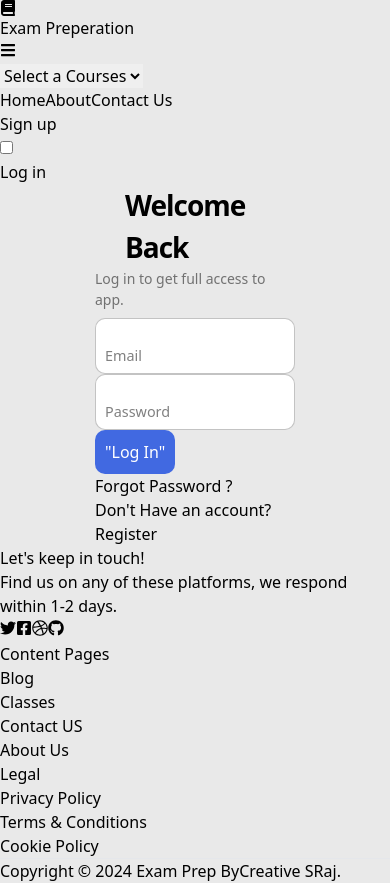
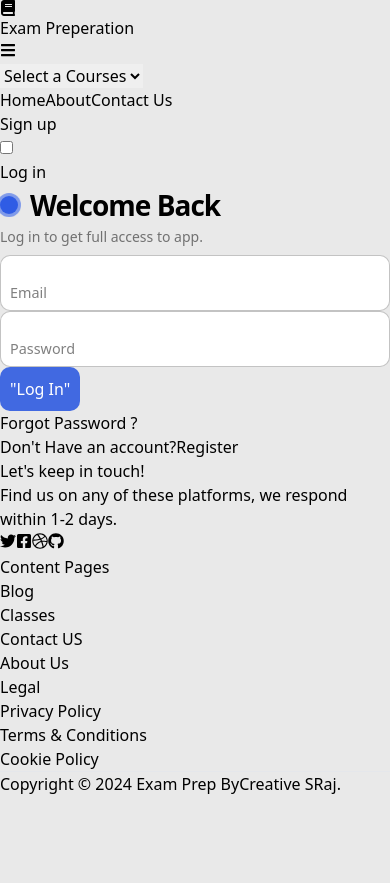
Before and after one commit to Suraj-Xettri/E-Learning-Website, a React (Vite) app in the folder e-learning/: page /Log in a window 390 px wide. After the commit the page ends 844 px from the top, so only its background shows below. Built offline with nearby package versions, Linux system fonts and the light colour scheme.

Commit message:
Done doing responsive parts

```diff
--- a/e-learning/src/components/Login/Log.jsx
+++ b/e-learning/src/components/Login/Log.jsx
@@ -1,8 +1,7 @@
-import React, { useState } from 'react'
-import Register from "./Register"
+import React, { useState } from "react";
+import Register from "./Register";
 
 const Log = () => {
-
   const [isFlipped, setIsFlipped] = useState(false);
 
   const handleToggle = () => {
@@ -10,7 +9,8 @@ const Log = () => {
   };
 
   return (
-    <div className="flex h-screen w-screen flex-col pt-[120px] justify-center items-center  bg-transparent">
+    <div className="flex h-screen w-screen  items-center justify-center ">
+      <div className="flex flex-col justify-center items-center  bg-transparent">
         <div className="relative">
           <label className="flex flex-col items-center">
             <input
@@ -32,17 +32,14 @@ const Log = () => {
           </label>
         </div>
 
-      {
-        isFlipped ? (
-          <Register handleToggle = {handleToggle}/>
+        {isFlipped ? (
+          <Register handleToggle={handleToggle} />
         ) : (
           <div className="flex-1 flex flex-col gap-5 items-center justify-center">
             <div className="flex-1">
               <form className="flex flex-col form gap-3 relative bg-transparent p-5 rounded-2xl border border-gray-400 min-w-[300px] sm:min-w-[360px]">
                 <p className="titles">Welcome Back </p>
-                <p className="message">
-                 Log in to get full access to app.
-                </p>
+                <p className="message">Log in to get full access to app.</p>
                 <label>
                   <input required type="email" className="input" name="email" />
                   <span>Email</span>
@@ -65,14 +62,21 @@ const Log = () => {
 
                 <p className="text-center">Forgot Password ?</p>
 
-                <p className='text-center'>Don't Have an account?<button onClick={handleToggle} className='text-blue-700 font-semibold'>Register</button></p>
+                <p className="text-center">
+                  Don't Have an account?
+                  <button
+                    onClick={handleToggle}
+                    className="text-blue-700 font-semibold"
+                  >
+                    Register
+                  </button>
+                </p>
               </form>
-
             </div>
           </div>
-        )
-      }
+        )}
+      </div>
     </div>
   );
 };
-export default Log
+export default Log;
--- a/e-learning/src/components/Login/Register.jsx
+++ b/e-learning/src/components/Login/Register.jsx
@@ -1,11 +1,11 @@
 import React from "react";
 import "./login.css";
-const Register = ({handleToggle}) => {
+const Register = ({ handleToggle }) => {
   return (
     <div className="flex-1 flex flex-col gap-5 items-center">
       <div className="flex-1">
-        <form className="form">
-          <p className="title">Register </p>
+        <form className="flex flex-col form gap-3 relative bg-transparent p-5 rounded-2xl border border-gray-400 max-w-[320px] sm:min-w-[360px]">
+          <p className="titles">Register </p>
           <p className="message">Signup now and get full access to app. </p>
           <div className="flex gap-3">
             <label>
@@ -50,7 +50,13 @@ const Register = ({handleToggle}) => {
             Register
           </button>
           <p className="text-center">
-            Already have an Account? <button className="text-blue-700 cursor-pointer" onClick={handleToggle}>Log In</button>
+            Already have an Account?{" "}
+            <button
+              className="text-blue-700 cursor-pointer"
+              onClick={handleToggle}
+            >
+              Log In
+            </button>
           </p>
         </form>
       </div>
--- a/e-learning/src/components/Login/login.css
+++ b/e-learning/src/components/Login/login.css
@@ -9,8 +9,8 @@
   padding-left: 30px;
 }
 
-.title::before,
-.title::after {
+.titles::before,
+.titles::after {
   position: absolute;
   content: "";
   height: 16px;
@@ -20,23 +20,16 @@
   background-color: rgb(31, 82, 234);
 }
 
-.title::before {
+.titles::before {
   width: 18px;
   height: 18px;
   background-color: royalblue;
 }
 
-.title::after {
+.titles::after {
   width: 18px;
   height: 18px;
   animation: pulse 1s linear infinite;
-}
-@media (min-width: 360px) {
-  .form {
-    max-width: 200px;
-    width: 100%;
-    margin: 0 auto;
-  }
 }
 
 .message,
```
Lines whose indentation alone changed are shown as unchanged.
